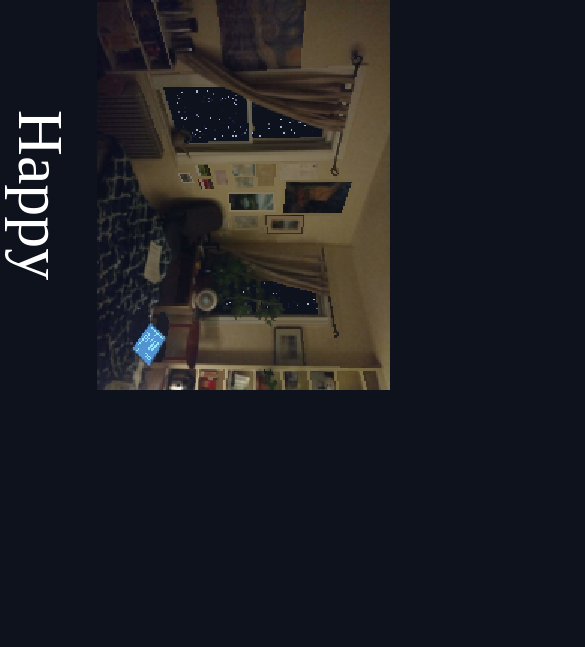
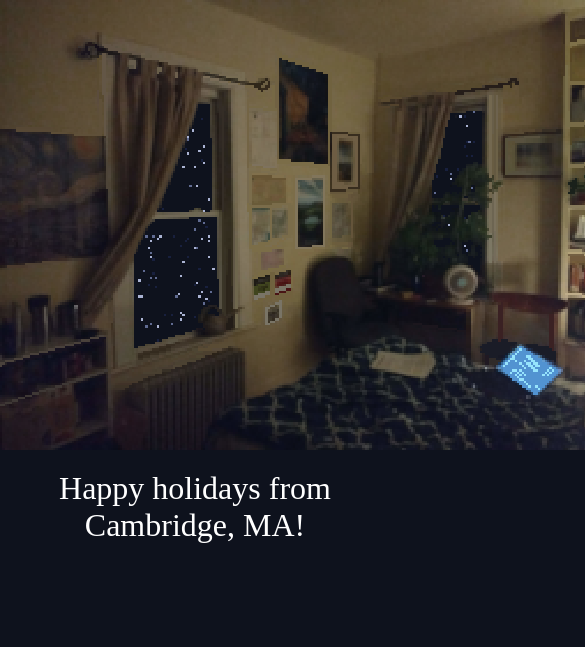
Before and after one commit to SKalt/card-2019, a website built with Parcel: page src/index.html in a window 390 px wide. Shown: the whole page, 585 px wide, since content can reach past the window. Built offline with nearby package versions, Linux system fonts and the light colour scheme.

Commit message:
improved scrollability on mobile

```diff
--- a/package.json
+++ b/package.json
@@ -1,5 +1,5 @@
 {
-  "name": "2020",
+  "name": "2019",
   "version": "1.0.0",
   "description": "2019-2020 holiday ard",
   "main": "index.html",
@@ -9,7 +9,8 @@
   "private": true,
   "scripts": {
     "serve": "parcel ./src/index.html",
-    "build": "parcel build -d public ./src/index.html"
+    "build": "parcel build -d public ./src/index.html",
+    "deploy": "yarn build && now"
   },
   "devDependencies": {
     "parcel-bundler": "^1.12.4",
@@ -20,6 +21,7 @@
   "dependencies": {
     "@types/lz-string": "^1.3.33",
     "lz-string": "^1.4.4",
+    "now": "^16.6.0",
     "redux": "^4.0.4"
   }
 }
--- a/src/style.scss
+++ b/src/style.scss
@@ -3,11 +3,7 @@ body {
   background: #0e121d;
   color: #fff;
 }
-@media (max-width: 100vh) {
-  body {
-    transform: rotate(90deg);
-  }
-}
+
 .holiday-card {
   height: 80vh;
   width: 100vw;
@@ -18,6 +14,7 @@ body {
       top: 0;
       left: 0;
       width: 100vw;
+      min-width: 600px;
       image-rendering: optimizeSpeed; // for firefox
       image-rendering: pixelated; // for chrome
     }
@@ -46,10 +43,10 @@ body {
       text-align: center;
     }
     .holiday-card--message_fixed {
-      font-size: 48pt;
+      font-size: 2em;
     }
     .holiday-card--mesage_dynamic {
-      font-size: 24pt;
+      font-size: 1.5em;
       width: 100%;
     }
   }
```
Also changed, not shown: 2 other files.
